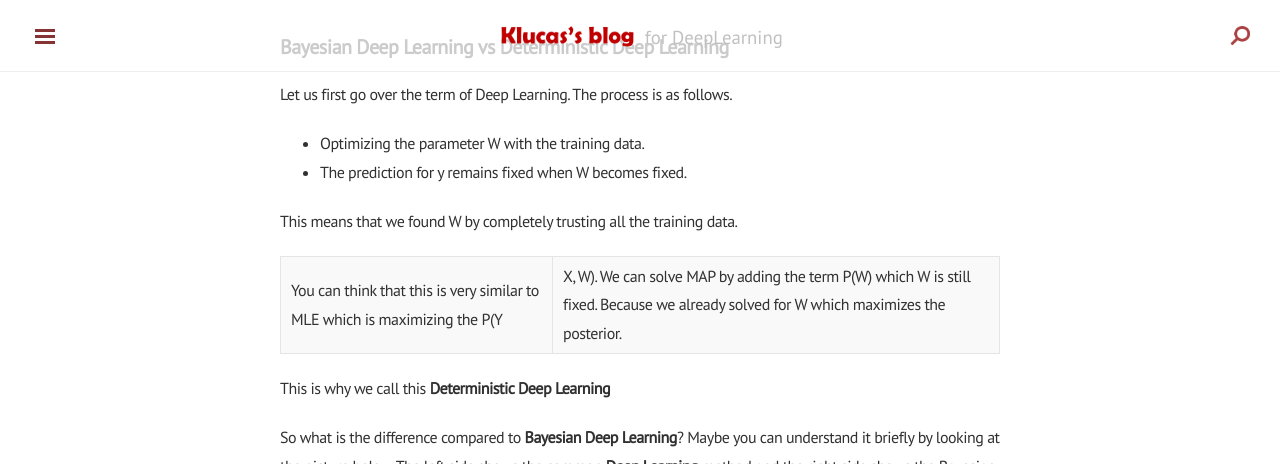
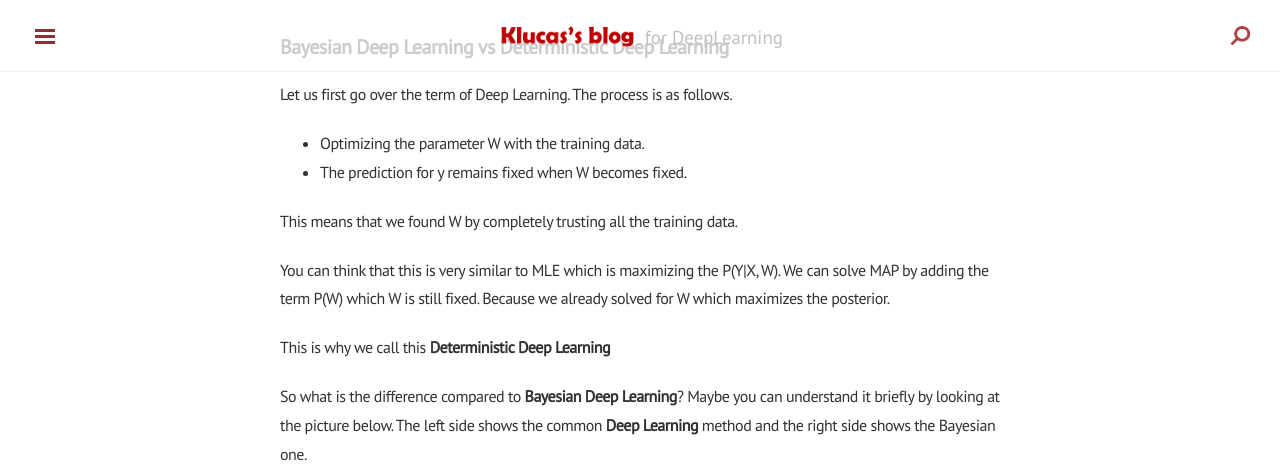
Before and after one commit to hanbinko/HBLucasKo.github.io, a Jekyll site: the page built from _posts/2019-02-11-BayesianIntro.md, in a window 1280 px wide and 900 px high, scrolled down 6085 px, cut to the strip 0-464 px from the top of the window. Built offline with Jekyll 4.4.1, drawn with Linux system fonts in a browser that asks for light colours; nearby versions of some CDN libraries; our own code applies the rules of GitHub Pages for plain Markdown files; comment, search, counter and statistics services are not loaded; some of the changed text lies outside the part shown.

```diff
--- a/_posts/2019-02-11-BayesianIntro.md
+++ b/_posts/2019-02-11-BayesianIntro.md
@@ -116,7 +116,7 @@ Let us first go over the term of Deep Learning. The process is as follows.
 
 This means that we found W by completely trusting all the training data.
 
-You can think that this is very similar to MLE which is maximizing the P(Y|X, W). We can solve MAP by adding the term P(W)  which W is still fixed. Because we already solved for W which maximizes the posterior.
+You can think that this is very similar to MLE which is maximizing the P(Y\|X, W). We can solve MAP by adding the term P(W)  which W is still fixed. Because we already solved for W which maximizes the posterior.
 
 This is why we call this **Deterministic Deep Learning**
 
@@ -154,10 +154,10 @@ But this is also not easy which needs **Sampling** or additional **Approximation
 
   - Machine Learning's goal is to find W and predict Y
   - Non=Bayesian Deep Learning is to find the fixed W value and predict the fixed Y
-  - Bayesian Deep Learning's goal is to get the distribution of W (P(W\|D)) while also predicting the distribution of Y (P(Y'|X', W).
+  - Bayesian Deep Learning's goal is to get the distribution of W (P(W\|D)) while also predicting the distribution of Y (P(Y'\|X' , W).
 
 
 For future work, I will cover
   - So how on earth do we get the probability P(W\|D)
-  - How do we get P(Y'\|X', W)
+  - How do we get P(Y'\|X' , W)
   - How do we get the uncertainty and where can we use it??
```
